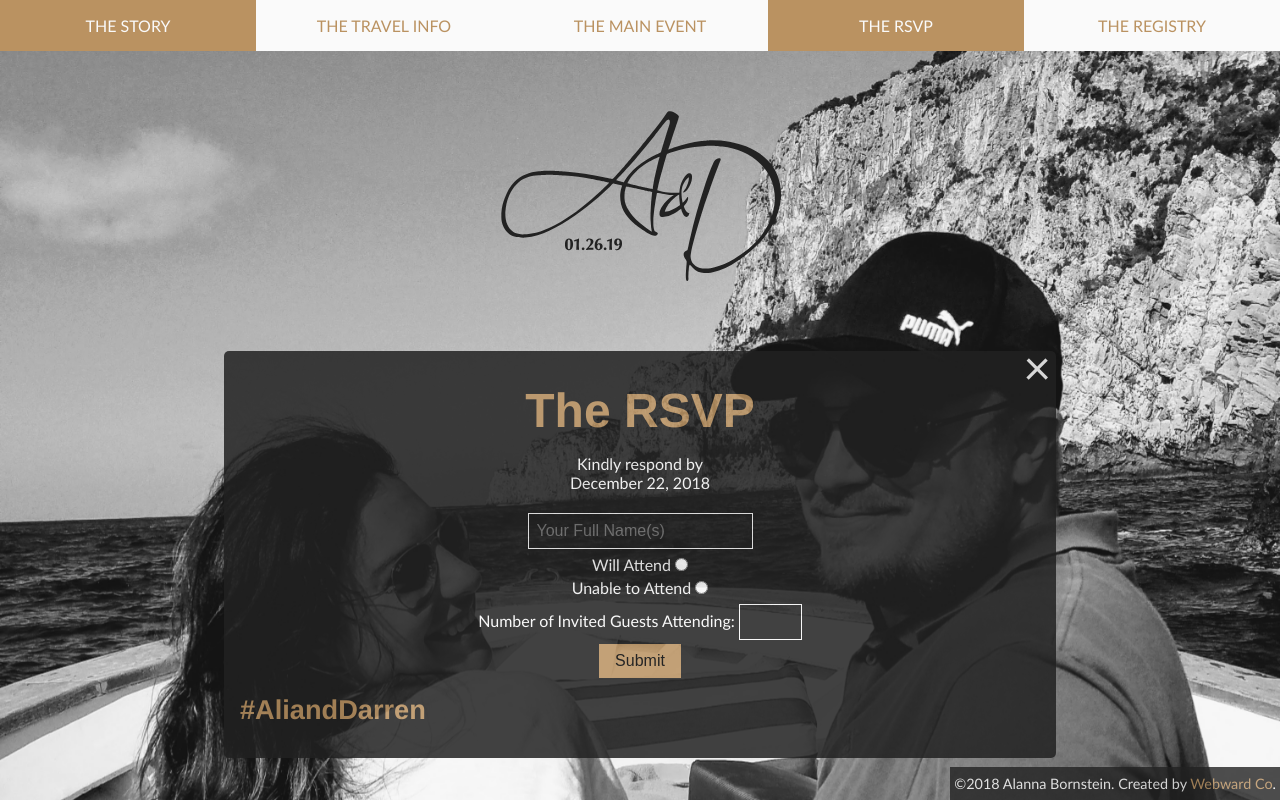
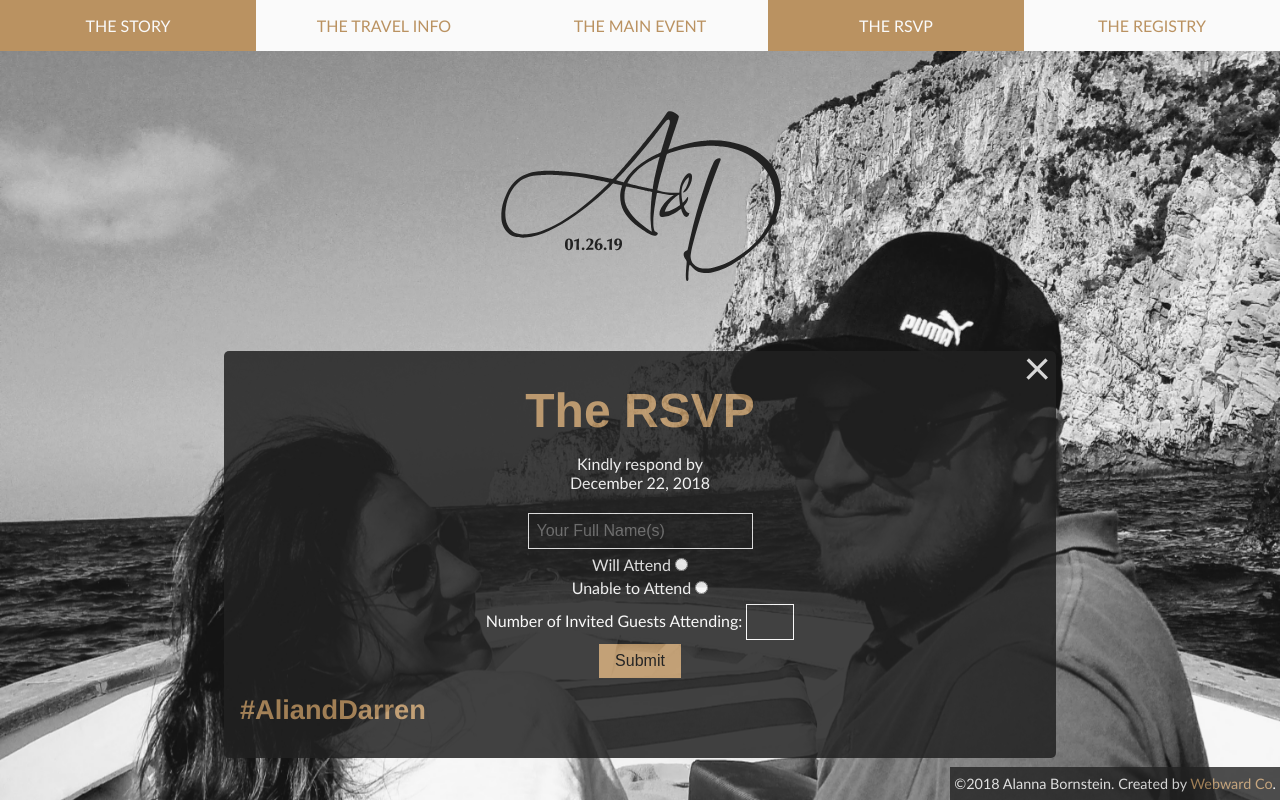
Before and after one commit to nhayward/ali-and-darren, a PHP site: page /rsvp/index.html in a window 1280 px wide. Run offline with PHP 8.4, Linux system fonts and the light colour scheme; some web fonts are replaced.

Commit message:
max width for attendees number input

```diff
--- a/css/style.css
+++ b/css/style.css
@@ -245,6 +245,8 @@ body {
         padding: 0.5rem;
         color: #fafafa;
         font-size: 1rem; }
+        body section#content-container #rsvp-form-container #rsvp-form input[name="attendees"] {
+          max-width: 30px; }
         body section#content-container #rsvp-form-container #rsvp-form input[name="phone"] {
           display: none; }
       body section#content-container #rsvp-form-container #rsvp-form #rsvp-submit {
--- a/css/style.scss
+++ b/css/style.scss
@@ -376,6 +376,10 @@ body {
                     color: $white;
                     font-size: 1rem;
 
+                    &[name="attendees"] {
+                        max-width: 30px;
+                    }
+
                     &[name="phone"] {
                         display: none;
                     }
```
